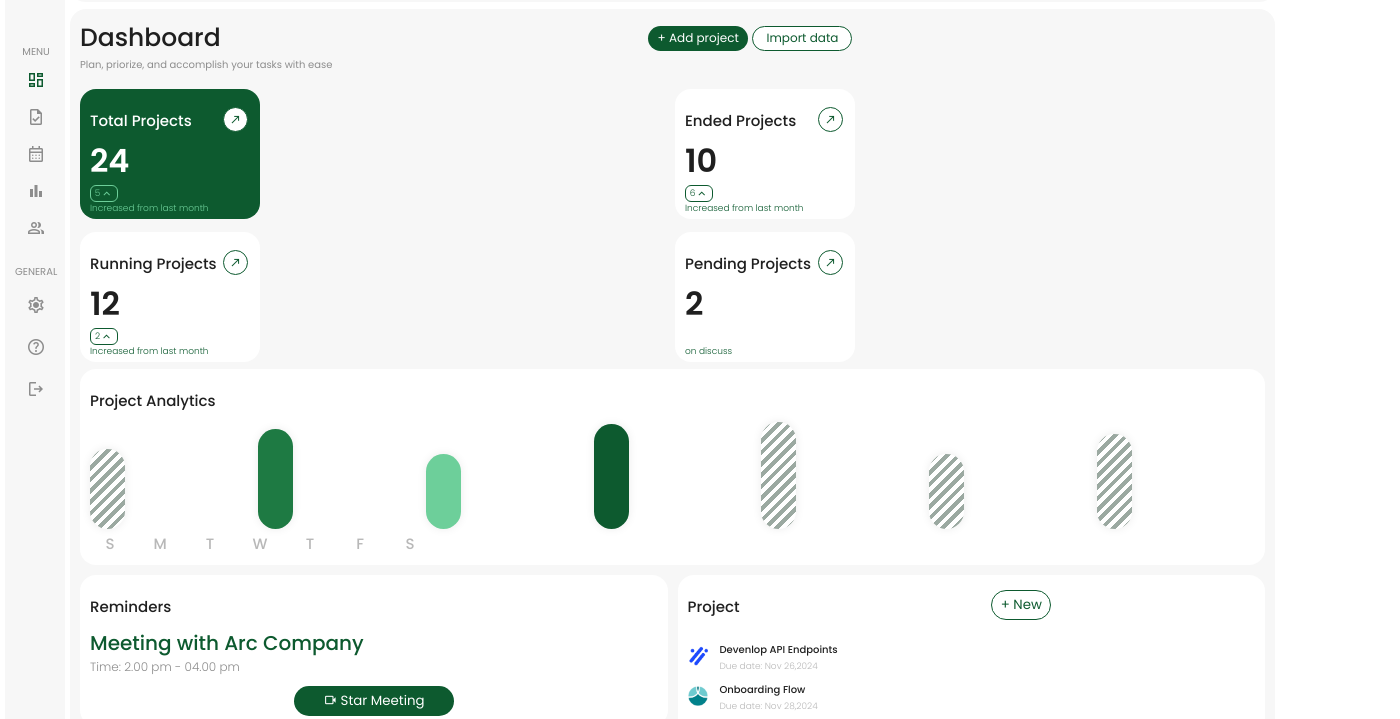
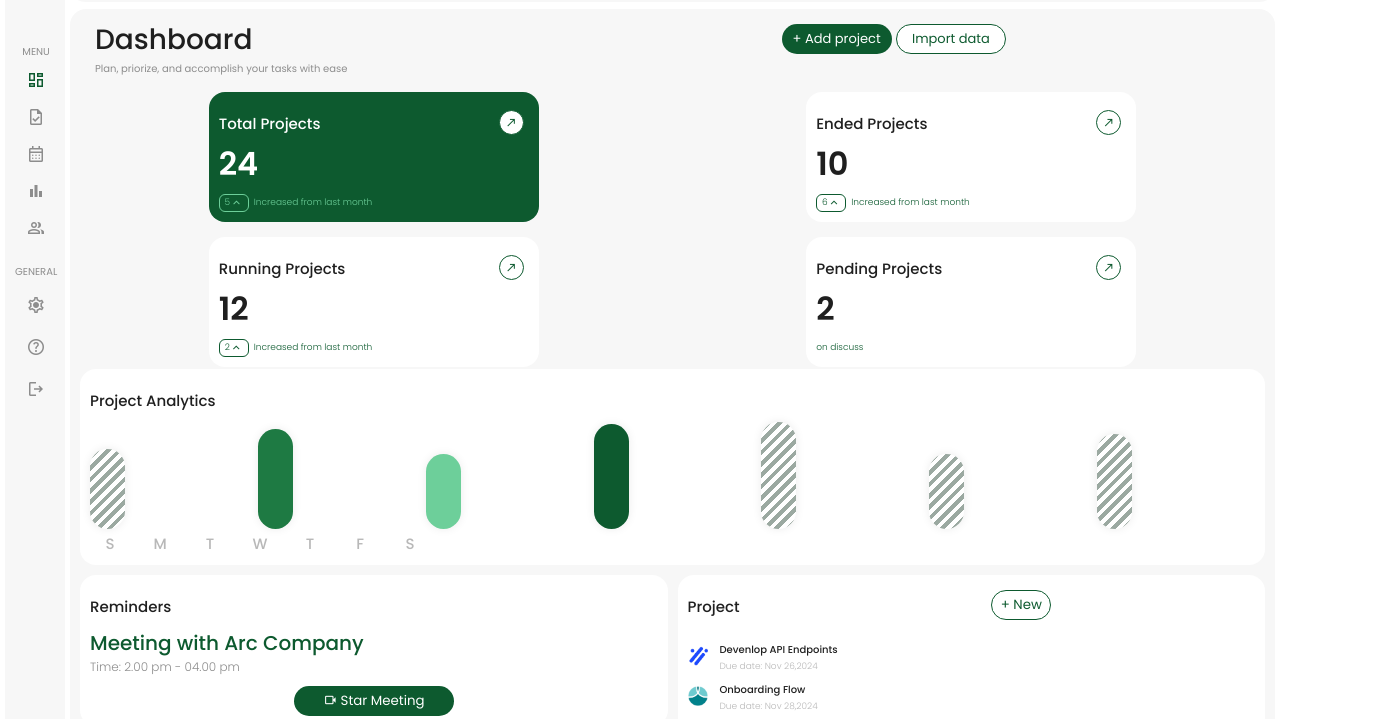
Before and after one commit to Igorbeginner/Dashboard-com-grid, a plain HTML site: page index.html in a window 1280 px wide. Shown: the part 61-780 px from the top of the page, 1400 px wide, since content can reach past the window. Drawn offline with nearby package versions, Linux system fonts and the light colour scheme.

Commit message:
tablet, area menor arrumada

```diff
--- a/style.css
+++ b/style.css
@@ -289,6 +289,7 @@ height: 30px;
 .container .dashboard .intro{
     grid-area: intro;
     padding: 10px;
+    margin-left: 15px;
     display: grid;
     grid-template-rows: repeat(2, 1fr);
     /* grid-template-columns: repeat(2, 1fr); */
@@ -300,7 +301,6 @@ height: 30px;
 
 .container .dashboard .intro .titulo{
 grid-area: titulo;
-margin-right: 15px;
 }
 
 .container .dashboard .intro .descricao{
@@ -442,8 +442,7 @@ font-size: 13px;
 }
 
 .container .dashboard .area-menor .card.n4 .feedback .anterior{
-    color: var(--green-light);
-    border: 1px solid var(--bg-card);
+    display: none;
 }
 
 .container .dashboard .area-menor .card.n1 .feedback .anterior{
@@ -961,3 +960,103 @@ gap: 10px;
 .container .dashboard .area-maior .team .members .card .status.pending p{
     color: red;
 }
+
+
+
+
+
+
+/* Versão tablete */
+
+@media (min-width:768px){
+
+    h1 {
+font-size: 32px;
+font-weight: 600;
+color: var(--text-primary);
+}
+/* título dash */
+h2 {
+font-size: 28px;
+font-weight: 500;
+color: var(--text-primary);
+}
+
+/* outros números dos cards */
+h3 {
+    font-size: 24px;
+    font-weight: 500;
+    color: var(--bg-card);
+}
+
+/* meeting card */
+h4 {
+    font-size: 20px;
+    font-weight: 500;
+    color: var(--green-dark);
+}
+
+h5 { /* títulos cards */
+    font-size: 15px;
+    font-weight: 500;
+    color: var(--text-primary   );
+}
+
+h6{ /* títulos menu-lateral */
+    font-size: 10px;
+    font-weight: 400;
+    color: var(--text-secondary);
+}
+
+/* Infos cards area maior */
+h7{
+    font-size:10px;
+    font-weight: 500;
+    color: var(--text-primary);
+}
+
+/* info cards area menor */
+p {
+font-size: 9px;
+font-weight: 300;
+color: var(--green-dark);
+}
+
+.container .dashboard .intro .buttons{
+    left: 135px;
+}
+
+.container .dashboard .intro .buttons button{
+width: 110px;
+height: 30px;
+font-size: 13px;
+}
+
+.container .dashboard .area-menor{
+gap: 10px;
+align-items: center;
+justify-items: center;
+}
+
+.container .dashboard .area-menor .card{
+    width: 330px;
+}
+
+.container .dashboard .area-menor .card .seta{
+    left: 280px;
+}
+
+.container .dashboard .area-menor .card .feedback{
+    width: 200px;
+    flex-direction: row;
+    align-items: center;
+    gap: 5px;
+}
+
+
+.container .dashboard .area-menor .card .feedback .anterior{
+    width: 30px;
+    height: 18px;
+}
+
+}
```
